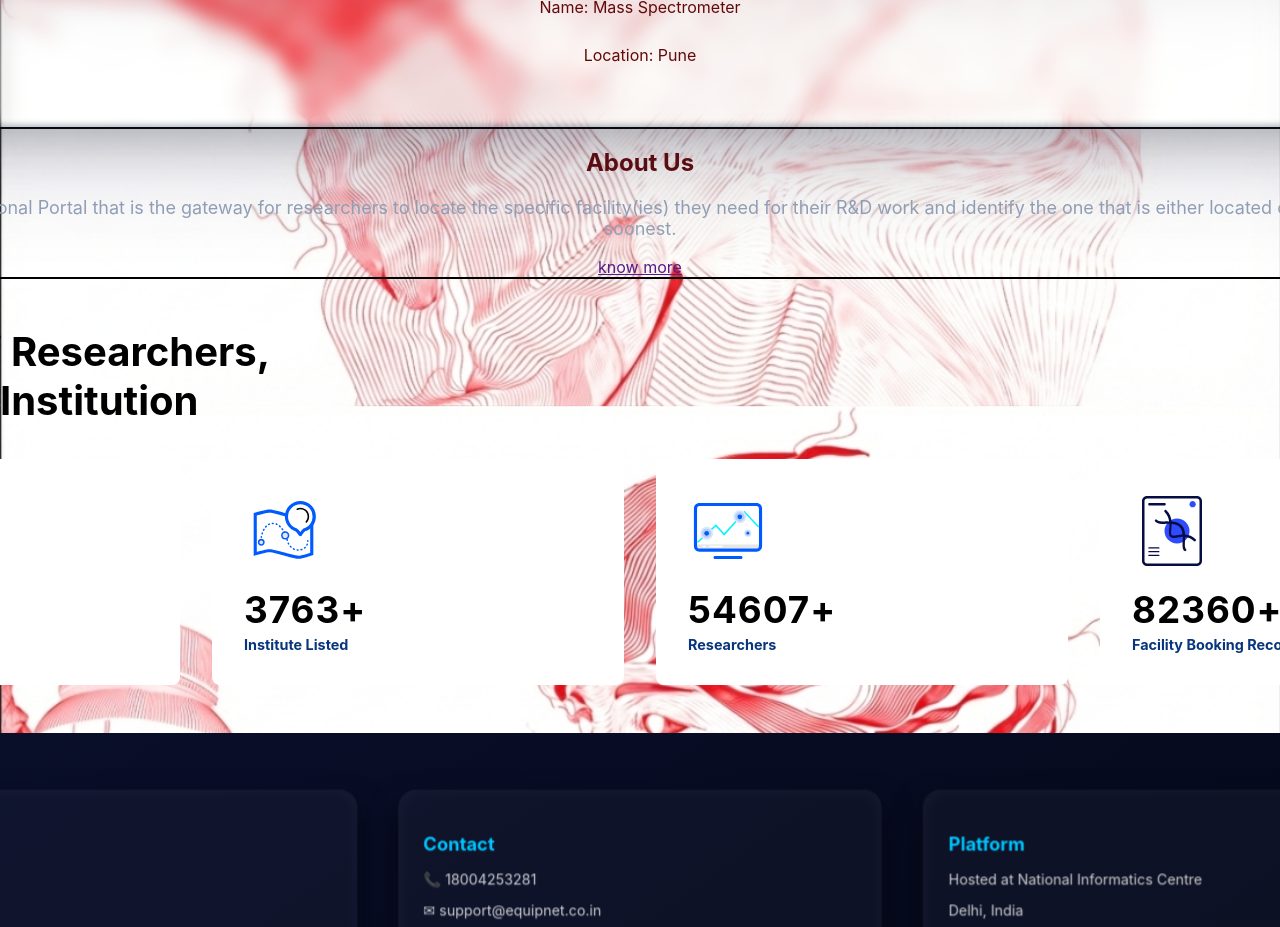
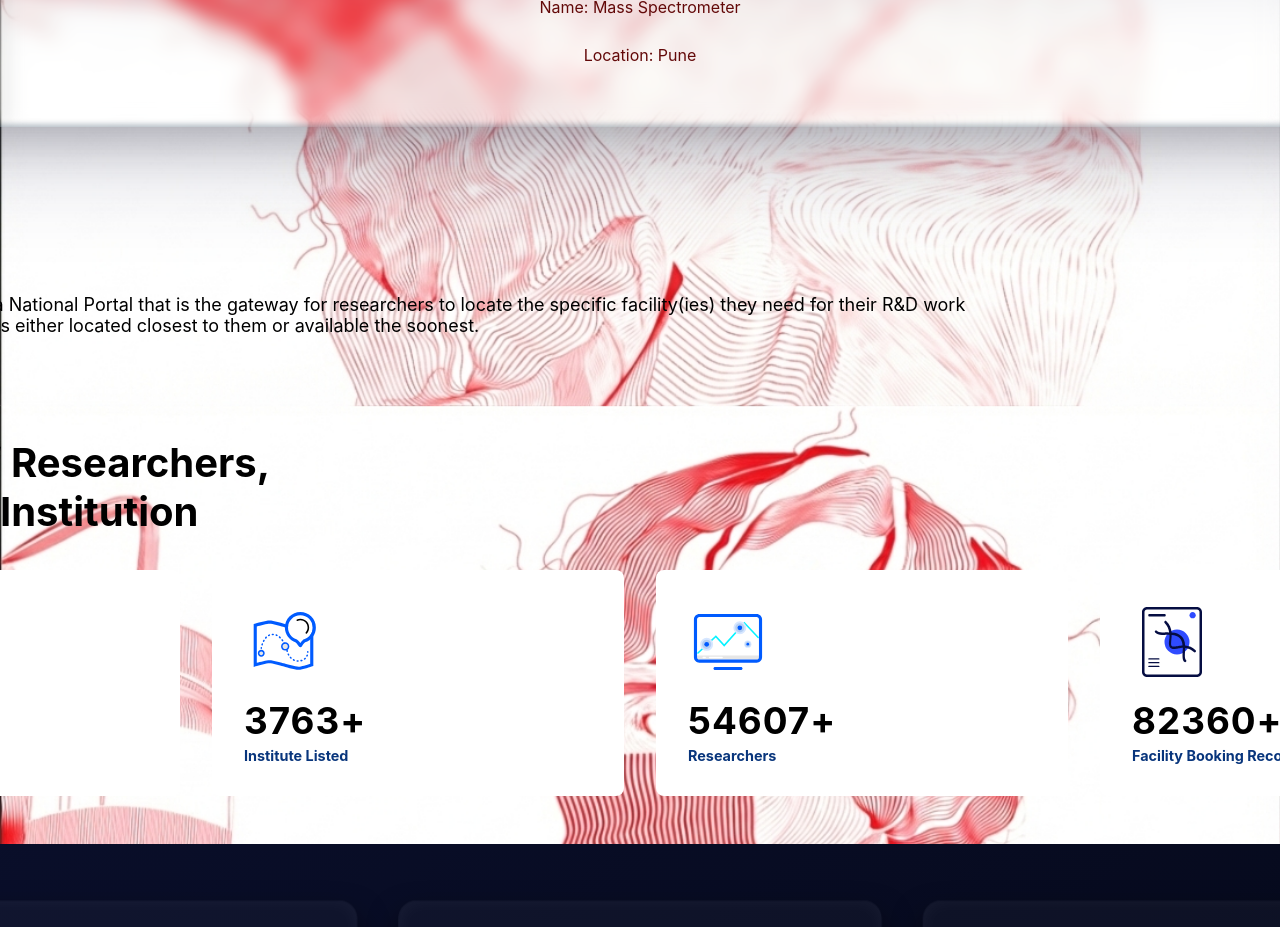
Before and after one commit to Nantha-Code/equipnet-india, a React (Vite) app: page / in a window 1280 px wide. Shown: the part 2060-2987 px from the top of the page. Built offline with nearby package versions, Linux system fonts and the light colour scheme.

Commit message:
the class added about conatainer also styles added

```diff
--- a/src/pages/Home.css
+++ b/src/pages/Home.css
@@ -139,18 +139,28 @@ ul{
 }
 
 .about-container{
-  border: 2px solid black;
-  text-align: center;
+  justify-content: start;
+  margin: 3rem;
+  padding: 1rem;
+
   .about-tittle{
+    color: black;
+    font-weight: bold;
+    font-size: 1.5rem;
+  }
+  .about-para{
+    p{
+      width: 76rem;
+      color: black;
+    }
 
   }
+  .about-tag{
+    a{
 
-  .about-para{
-
-  }
-
-  .about-tag{
-
+      color: red;
+      text-decoration: none;
+    }
   }
 
 }
```
